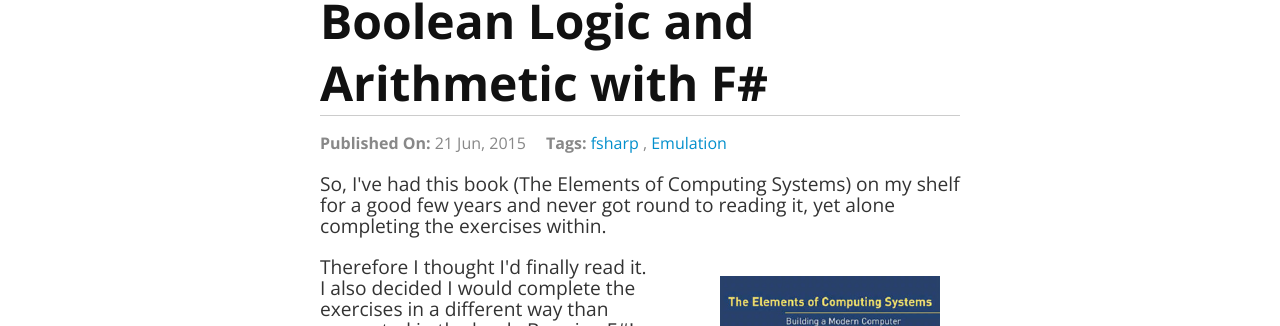
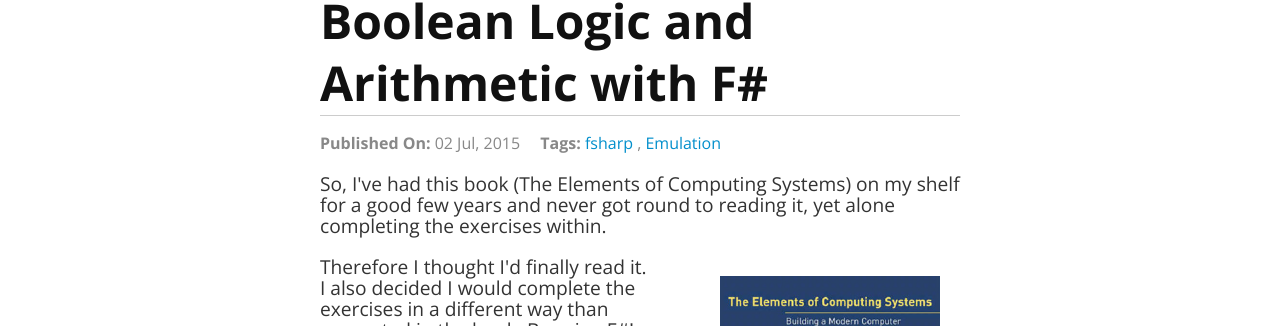
Before and after one commit to sjpemberton/sjpemberton.github.io, a Jekyll site: the page built from _posts/2015-07-02-FSharp-Logic-Emulation.html, in a window 1280 px wide and 900 px high. Shown: the part 118-444 px from the top of the window. Built offline with Jekyll 4.4.1, drawn with Linux system fonts in a browser that asks for light colours; some web fonts are replaced; comment, search, counter and statistics services are not loaded.

Commit message:
Fix emulation post date

```diff
--- a/_posts/2015-06-26-FSharp-Logic-Emulation.html
+++ b/_posts/2015-07-02-FSharp-Logic-Emulation.html
@@ -1,11 +1,11 @@
 ---
-meta: The elements of computing systems using FSharp
+meta: The elements of computing systems using FSharp for Boolean Logic and Arithmetic Emulation
 series-post-number: 1
 series: F# and The Elements of Computing Systems
 catagories: ["Exploration","examples"]
 tags: ["fsharp","Emulation"]
 comments: true
-date: 21/06/2015
+date: 02/07/2015
 title: Boolean Logic and Arithmetic with F#
 layout: post
 ---
```
Also changed, not shown: 2 other files.
